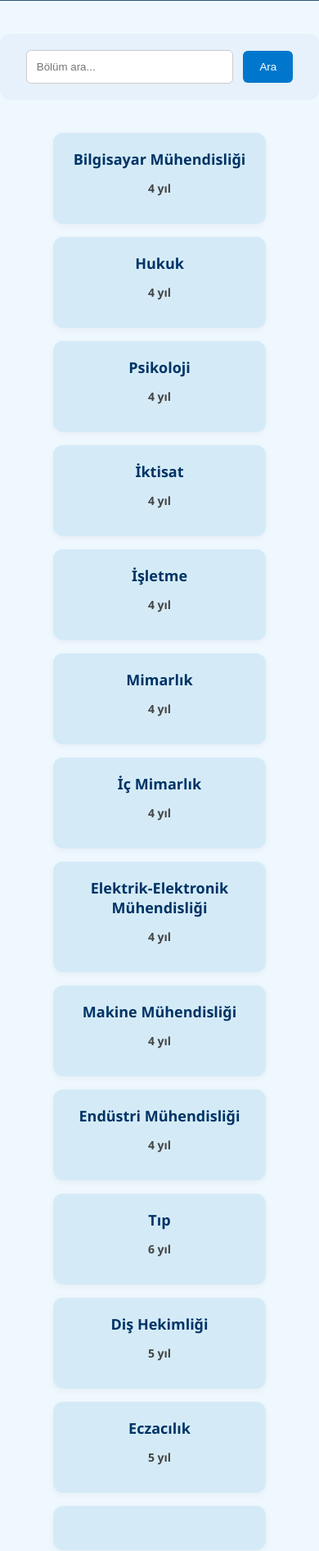
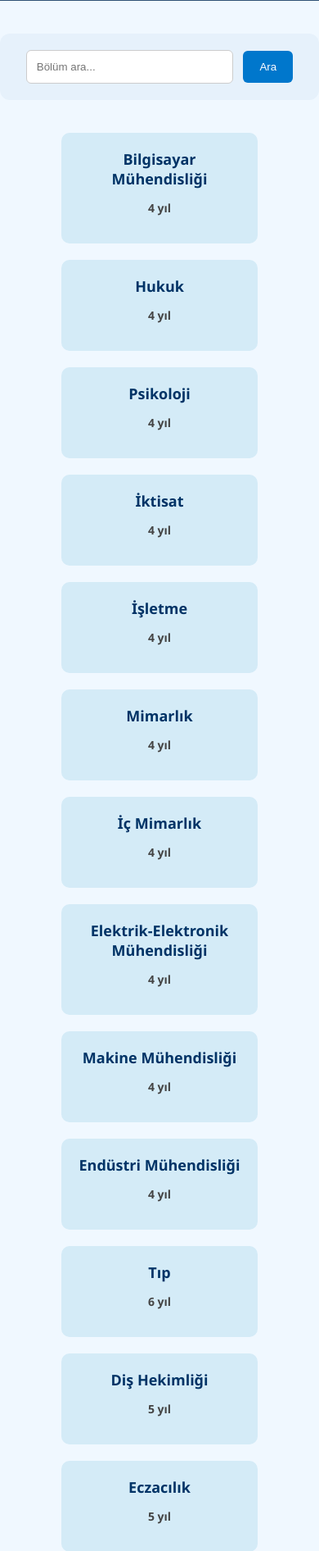
Before and after one commit to melikayar/uninfo, a Flask app: page / in a window 390 px wide. Shown: the part 419-2311 px from the top of the page at 82% size. Run offline with Flask 3, Linux system fonts and the light colour scheme; grey boxes are pictures that could not be loaded.

Commit message:
Responsive tasarım güncellendi, boş kutular kaldırıldı

```diff
--- a/static/style.css
+++ b/static/style.css
@@ -95,27 +95,23 @@ form button {
 form button:hover {
     background-color: #005ea8;
 }
-
-/* BÖLÜMLER KARTLARI */
 .department-grid {
     display: flex;
     flex-wrap: wrap;
+    gap: 20px;
     justify-content: center;
-    gap: 16px;
-    padding: 20px 30px 60px;
+    padding: 20px;
 }
 
 .department-card {
-    flex: 1 1 220px;
-    max-width: 220px;
-    background-color: #d0e7ff;
+    background-color: #d4ecf7;
+    border-radius: 10px;
     padding: 20px;
+    width: 200px;
     text-align: center;
     font-weight: bold;
-    border-radius: 12px;
-    box-shadow: 0 2px 8px rgba(0,0,0,0.05);
-    transition: transform 0.2s;
 }
+
 
 .department-card:hover {
     transform: translateY(-4px);
```
